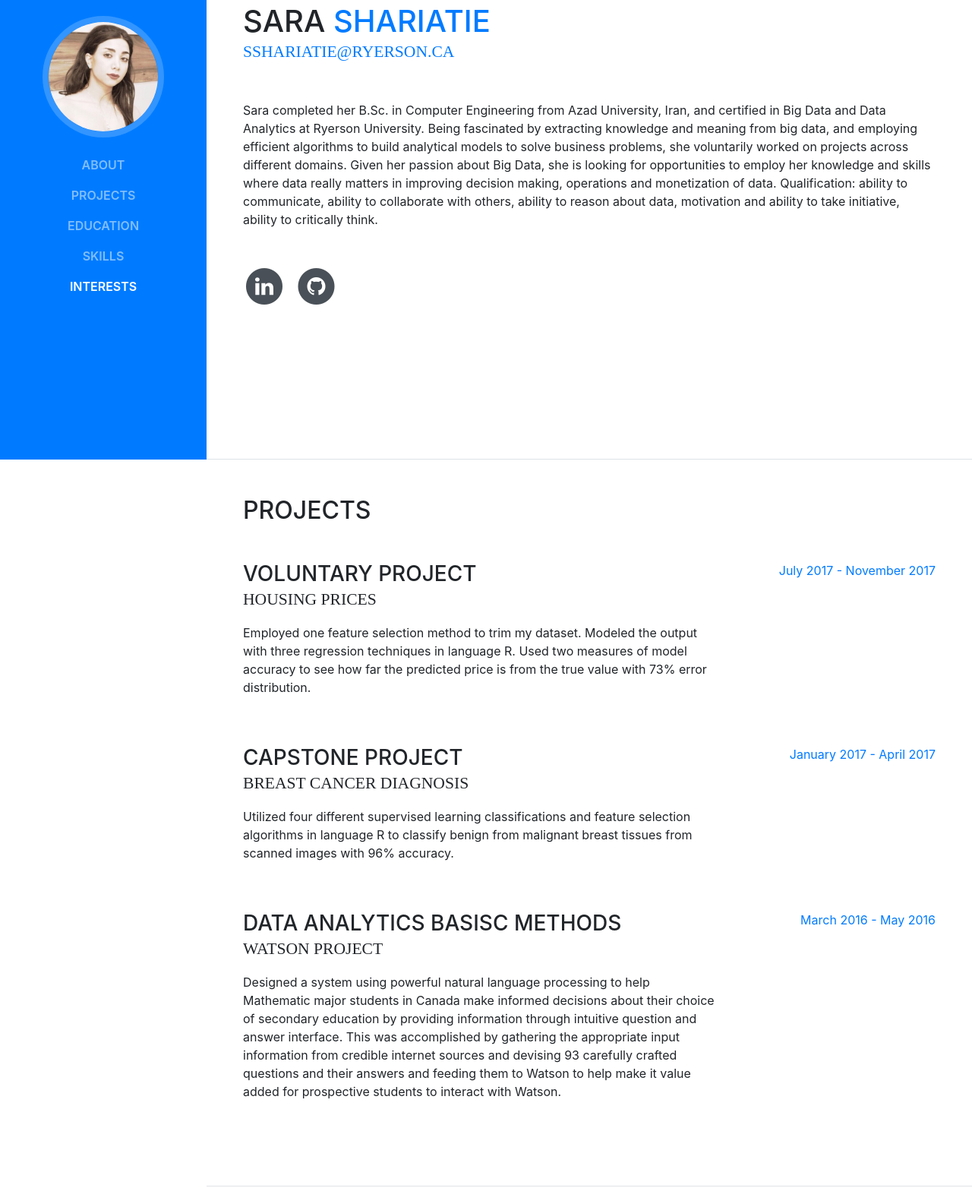
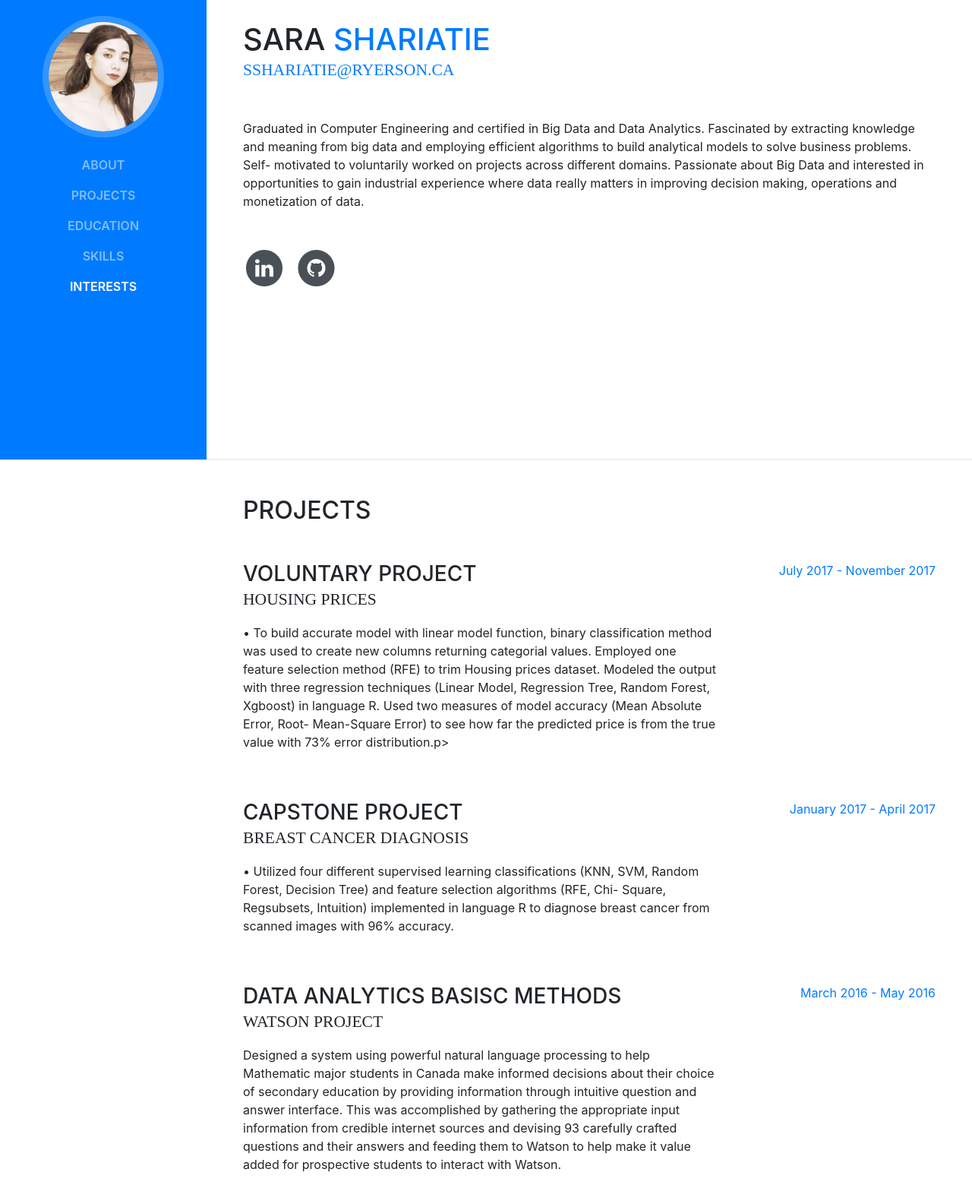
Before and after one commit to Sshariatie/sshariatie.github.io, a website with bundled scripts: page index.html in a window 1280 px wide. Shown: the part 195-1759 px from the top of the page at 76% size. Built offline with nearby package versions, Linux system fonts and the light colour scheme; a web font is replaced by a local one.

Commit message:
Changesn

```diff
--- a/index.html
+++ b/index.html
@@ -69,10 +69,7 @@
           <div class="subheading mb-5">
             <a href="mailto:email">sshariatie@ryerson.ca</a>
           </div>
-          <p class="mb-5">Sara completed her B.Sc. in Computer Engineering from Azad University, Iran, and certified in Big Data and Data Analytics at Ryerson University. Being fascinated by extracting knowledge and meaning from big data, and employing efficient algorithms to build analytical models to solve business problems, she voluntarily worked on projects across different domains. Given her passion about Big Data, she is looking for opportunities to employ her knowledge and skills where data really matters in improving decision making, operations and monetization of data.
-
-Qualification: ability to communicate, ability to collaborate with others, ability to reason about data, motivation and ability to take initiative, ability to critically think.
-
+          <p class="mb-5">Graduated in Computer Engineering and certified in Big Data and Data Analytics. Fascinated by extracting knowledge and meaning from big data and employing efficient algorithms to build analytical models to solve business problems. Self- motivated to voluntarily worked on projects across different domains. Passionate about Big Data and interested in opportunities to gain industrial experience where data really matters in improving decision making, operations and monetization of data.
 </p>
           <ul class="list-inline list-social-icons mb-0">
             <li class="list-inline-item">
@@ -103,7 +100,7 @@ Qualification: ability to communicate, ability to collaborate with others, abili
             <div class="resume-content mr-auto">
               <h3 class="mb-0">Voluntary Project</h3>
               <div class="subheading mb-3">Housing Prices</div>
-              <p>Employed one feature selection method to trim my dataset. Modeled the output with three regression techniques in language R. Used two measures of model accuracy to see how far the predicted price is from the true value with 73% error distribution.</p>
+              <p>•	To build accurate model with linear model function, binary classification method was used to create new columns returning categorial values. Employed one feature selection method (RFE) to trim Housing prices dataset. Modeled the output with three regression techniques (Linear Model, Regression Tree, Random Forest, Xgboost) in language R. Used two measures of model accuracy (Mean Absolute Error, Root- Mean-Square Error) to see how far the predicted price is from the true value with 73% error distribution.p>
             </div>
             <div class="resume-date text-md-right">
               <span class="text-primary">July 2017 - November 2017</span>
@@ -114,7 +111,7 @@ Qualification: ability to communicate, ability to collaborate with others, abili
             <div class="resume-content mr-auto">
               <h3 class="mb-0">Capstone Project</h3>
               <div class="subheading mb-3">Breast Cancer Diagnosis</div>
-              <p>Utilized four different supervised learning classifications and feature selection algorithms in language R to classify benign from malignant breast tissues from scanned images with 96% accuracy.</p>
+              <p>•	Utilized four different supervised learning classifications (KNN, SVM, Random Forest, Decision Tree) and feature selection algorithms (RFE, Chi- Square, Regsubsets, Intuition) implemented in language R to diagnose breast cancer from scanned images with 96% accuracy.</p>
             </div>
             <div class="resume-date text-md-right">
               <span class="text-primary">January 2017 - April 2017</span>
```
